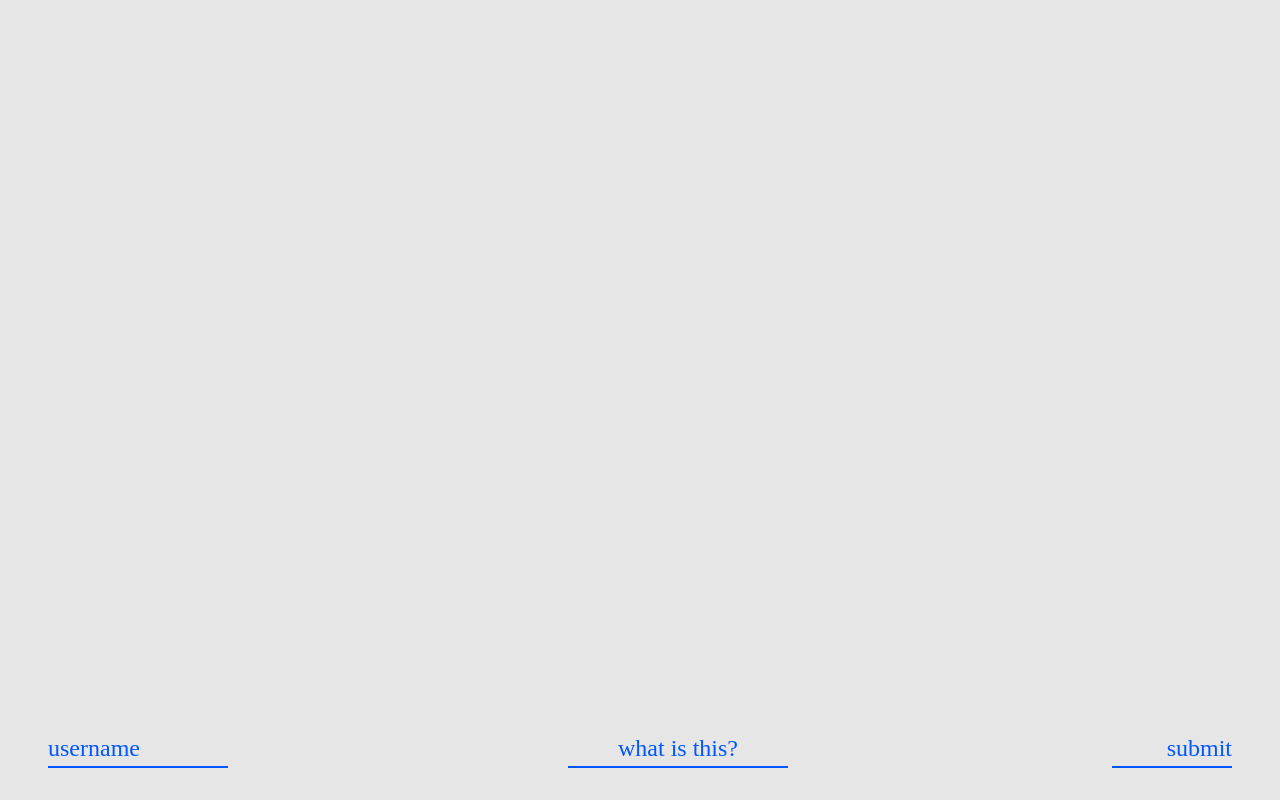
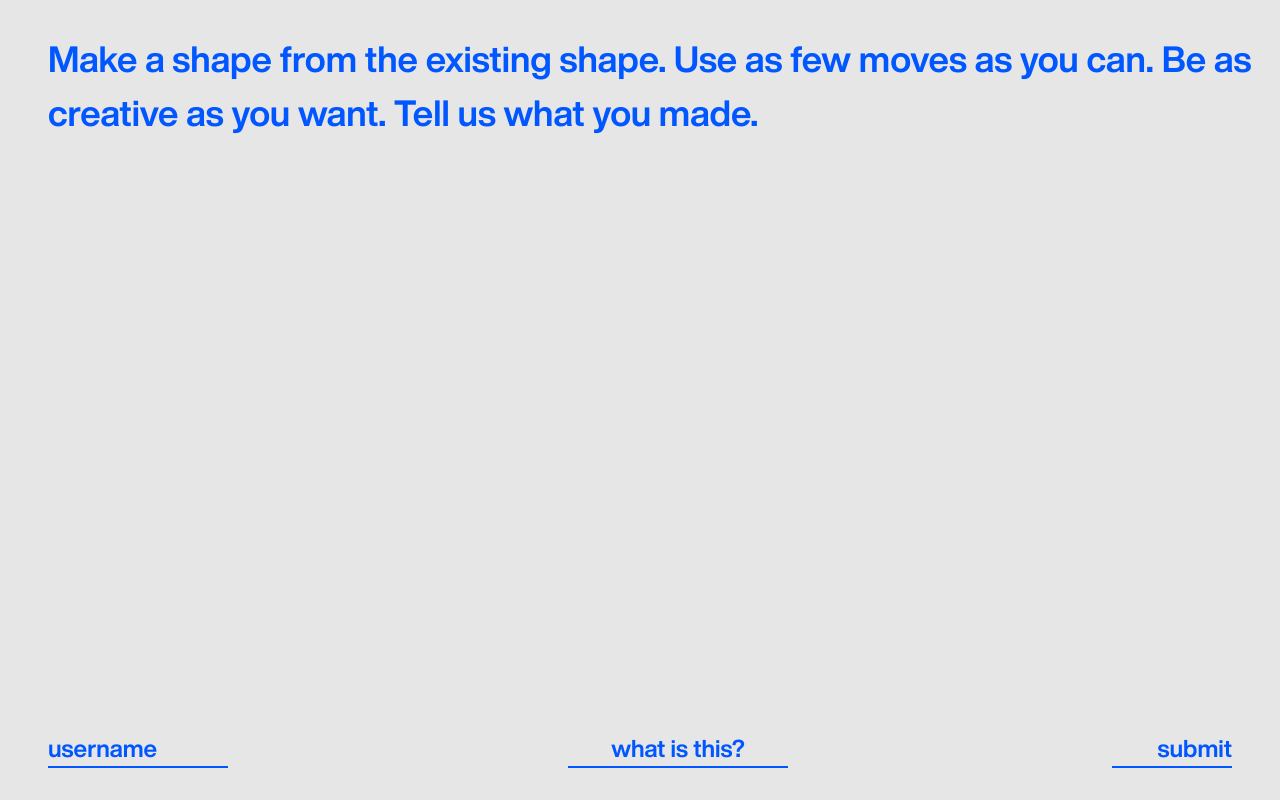
Before and after one commit to gitprakhar/shape-finder, a Next.js app: page / in a window 1280 px wide. Built offline with nearby package versions, Linux system fonts and the light colour scheme.

Commit message:
frontend changes

```diff
--- a/app/globals.css
+++ b/app/globals.css
@@ -3,13 +3,6 @@
 :root {
   --background: #ffffff;
   --foreground: #171717;
-}
-
-@theme inline {
-  --color-background: var(--background);
-  --color-foreground: var(--foreground);
-  --font-sans: var(--font-geist-sans);
-  --font-mono: var(--font-geist-mono);
 }
 
 @media (prefers-color-scheme: dark) {
@@ -20,16 +13,14 @@
 }
 
 @font-face {
-  font-family: 'Helvetica Now Display';
+  font-family: 'Helvetica Now Display Medium';
   src: url('/fonts/helveticanowdisplay-medium.ttf') format('truetype');
-  font-weight: 400;
   font-style: normal;
   font-display: swap;
 }
 @font-face {
-  font-family: 'Helvetica Now Display';
+  font-family: 'Helvetica Now Display Bold';
   src: url('/fonts/helveticanowdisplay-bold.ttf') format('truetype');
-  font-weight: 700;
   font-style: normal;
   font-display: swap;
 }
@@ -37,5 +28,9 @@
 body {
   background: var(--background);
   color: var(--foreground);
-  font-family: 'Helvetica Now Display', Arial, Helvetica, sans-serif;
+  font-family: 'Helvetica Now Display Medium', Arial, Helvetica, sans-serif;
 }
+
+b, strong, .font-bold {
+  font-family: 'Helvetica Now Display Bold', Arial, Helvetica, sans-serif;
+}
--- a/app/page.tsx
+++ b/app/page.tsx
@@ -7,6 +7,9 @@ export default function Home() {
   const canvasRef = useRef<DrawingCanvasHandle>(null);
   const [lastSubmitKey, setLastSubmitKey] = useState(0);
   const [dimensions, setDimensions] = useState({ width: 0, height: 0 });
+  const [username, setUsername] = useState("username");
+  const [nameForImage, setNameForImage] = useState("what is this?");
+  const [submitting, setSubmitting] = useState(false);
 
   useEffect(() => {
     // Set initial size
@@ -31,6 +34,33 @@ export default function Home() {
 
   const todaysDate = new Date().toISOString().split("T")[0];
 
+  const handleSubmit = async () => {
+    if (!username.trim() || !nameForImage.trim()) return;
+    setSubmitting(true);
+    try {
+      const image_base64 = getImageBase64();
+      await fetch("/api/entries", {
+        method: "POST",
+        headers: { "Content-Type": "application/json" },
+        body: JSON.stringify({
+          username,
+          image_base64,
+          name_for_image: nameForImage,
+          number_of_moves: getNumberOfMoves(),
+          todays_date: todaysDate,
+        }),
+      });
+      setNameForImage("what is this?");
+      setUsername("username");
+      clearCanvas();
+      setLastSubmitKey((k) => k + 1);
+    } catch {
+      // Optionally handle error
+    } finally {
+      setSubmitting(false);
+    }
+  };
+
   return (
     <div
       style={{
@@ -42,18 +72,21 @@ export default function Home() {
         overflow: "hidden",
       }}
     >
-      {/* Prompt at the top */}
+      {/* Prompt at the very top */}
       <div
         style={{
           position: "absolute",
-          top: 32,
+          top: 0,
           left: 0,
           width: "100%",
-          textAlign: "center",
+          textAlign: "left",
           color: "#0057FF",
           fontWeight: 700,
           fontSize: 36,
           fontFamily: 'Helvetica Now Display Bold',
+          zIndex: 10,
+          background: "transparent",
+          padding: "32px 0 0 48px",
         }}
       >
         Make a shape from the existing shape. Use as few moves as you can. Be as creative as you want. Tell us what you made.
@@ -89,7 +122,8 @@ export default function Home() {
       >
         <input
           type="text"
-          defaultValue="username"
+          value={username}
+          onChange={e => setUsername(e.target.value)}
           style={{
             fontFamily: 'Helvetica Now Display Bold',
             fontSize: 24,
@@ -104,7 +138,8 @@ export default function Home() {
         />
         <input
           type="text"
-          defaultValue="what is this?"
+          value={nameForImage}
+          onChange={e => setNameForImage(e.target.value)}
           style={{
             fontFamily: 'Helvetica Now Display Bold',
             fontSize: 24,
@@ -118,6 +153,8 @@ export default function Home() {
           }}
         />
         <button
+          onClick={handleSubmit}
+          disabled={submitting || !username.trim() || !nameForImage.trim()}
           style={{
             fontFamily: 'Helvetica Now Display Bold',
             fontSize: 24,
@@ -125,12 +162,13 @@ export default function Home() {
             background: "transparent",
             border: "none",
             borderBottom: "2px solid #0057FF",
-            cursor: "pointer",
+            cursor: submitting ? "not-allowed" : "pointer",
             width: 120,
             textAlign: "right",
+            opacity: submitting ? 0.6 : 1,
           }}
         >
-          submit
+          {submitting ? "submitting..." : "submit"}
         </button>
       </div>
     </div>
```
